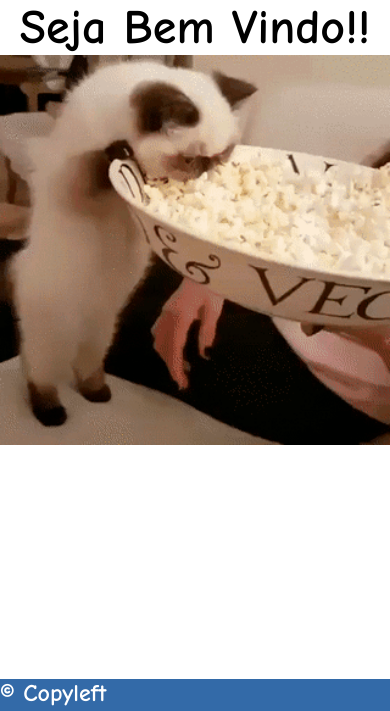
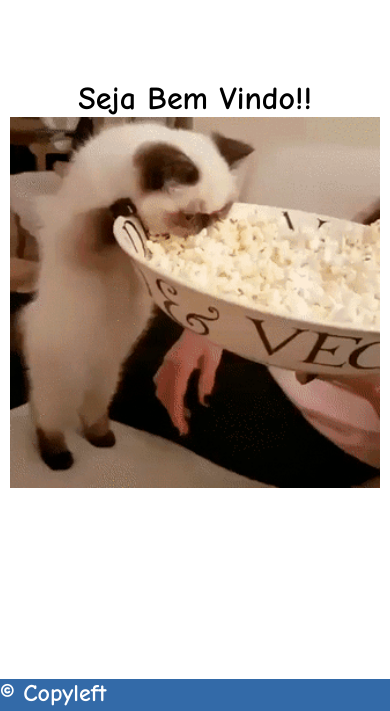
Before and after one commit to PedroLilo/CRUD_Lilo, a Flask app: page / in a window 390 px wide. Shown: the part 133-844 px from the top of the page. Run offline with Flask 3, Linux system fonts and the light colour scheme.

Commit message:
Agora Foi

```diff
--- /dev/null
+++ b/static/css/responsivo.css
@@ -0,0 +1,19 @@
+@media (max-width:640px) {
+    .gatinho{
+        width: 95%;
+    }
+    main h1{
+        padding-top: 5rem;
+        font-size: 2rem;
+    }
+
+}
+
+@media (max-width:770px) {
+    .tab_filme tr, td, th{
+        font-size: 1rem;
+    }
+    .tab_filme tr td a{
+        font-size: 1rem;
+    }
+}
--- a/templates/base.html
+++ b/templates/base.html
@@ -5,6 +5,7 @@
     <meta name="viewport" content="width=device-width, initial-scale=1.0">
     <title>Web</title>
     <link rel="stylesheet" href="{{url_for('static', filename='css/estilo.css')}}">
+    <link rel="stylesheet" href="{{url_for('static', filename='css/responsivo.css')}}">
 </head>
 <body>
     <header>
--- a/templates/index.html
+++ b/templates/index.html
@@ -6,6 +6,6 @@
     </h1>
 
     <div>
-    <img src="{{url_for('static', filename='img/Gato_pipoca.gif')}}" alt="Gato">
+    <img src="{{url_for('static', filename='img/Gato_pipoca.gif')}}" alt="Gato" class="gatinho">
     </div>
 {% endblock %}
```
